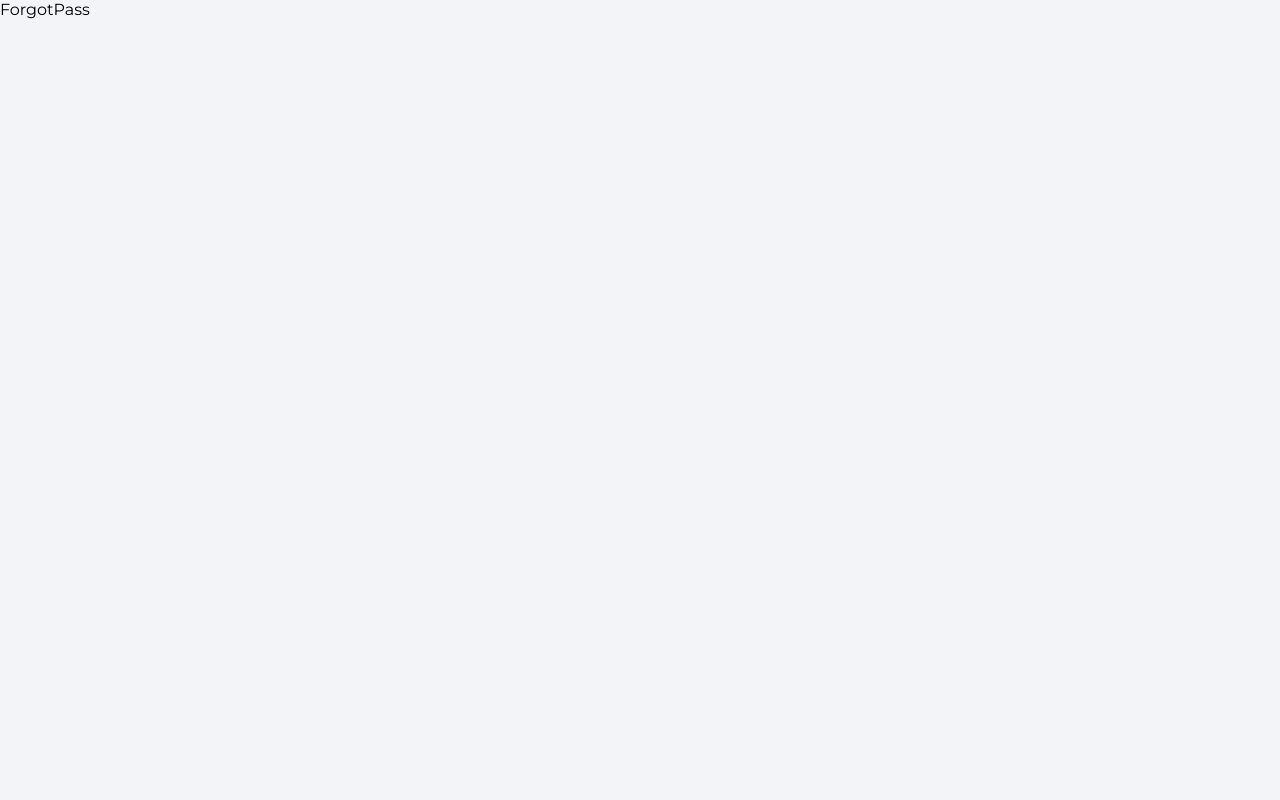
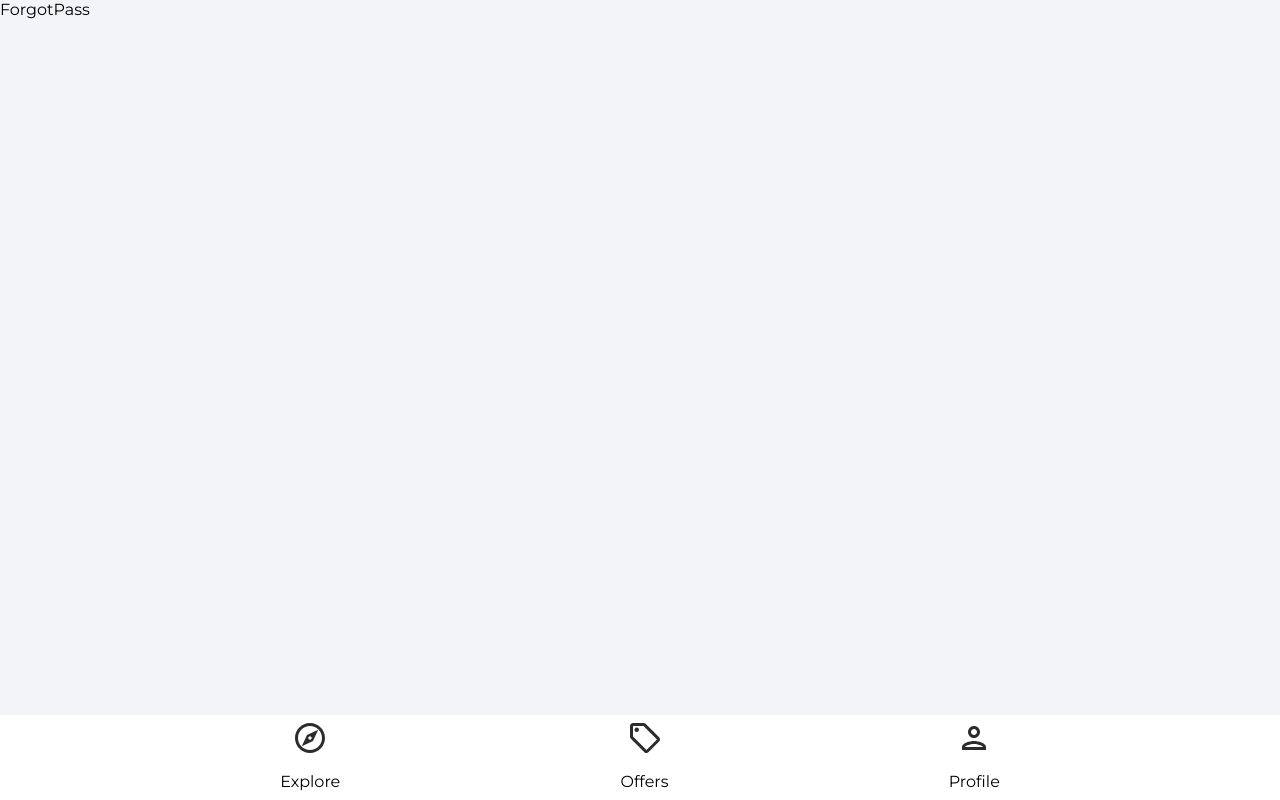
Before and after one commit to omar-zeineddine/property-marketplace, a React (Create React App) app: page /forgot-password in a window 1280 px wide. Built offline with nearby package versions, Linux system fonts and the light colour scheme.

Commit message:
feat - add navbar component

```diff
--- a/src/App.js
+++ b/src/App.js
@@ -1,4 +1,5 @@
 import { BrowserRouter as Router, Routes, Route } from "react-router-dom";
+import Navbar from "./components/Navbar/Navbar";
 import Explore from "./pages/Explore";
 import Offers from "./pages/Offers";
 import Profile from "./pages/Profile";
@@ -18,8 +19,8 @@ function App() {
           <Route path="/sign-up" element={<SignUp />} />
           <Route path="/forgot-password" element={<ForgotPassword />} />
         </Routes>
+        <Navbar />
       </Router>
-      {/* Navbar */}
     </>
   );
 }
--- /dev/null
+++ b/src/components/Navbar/Navbar.jsx
@@ -0,0 +1,29 @@
+import { useNavigate, useLocation } from "react-router-dom";
+import { ReactComponent as OfferIcon } from "../../assets/svg/localOfferIcon.svg";
+import { ReactComponent as ExploreIcon } from "../../assets/svg/exploreIcon.svg";
+import { ReactComponent as PersonOutlineIcon } from "../../assets/svg/personOutlineIcon.svg";
+
+const Navbar = () => {
+  return (
+    <footer className="navbar">
+      <nav className="navbarNav">
+        <ul className="navbarListItems">
+          <li className="navbarListItem">
+            <ExploreIcon fill="#2c2c2c" width="36px" height="36px" />
+            <p>Explore</p>
+          </li>
+          <li className="navbarListItem">
+            <OfferIcon fill="#2c2c2c" width="36px" height="36px" />
+            <p>Offers</p>
+          </li>
+          <li className="navbarListItem">
+            <PersonOutlineIcon fill="#2c2c2c" width="36px" height="36px" />
+            <p>Profile</p>
+          </li>
+        </ul>
+      </nav>
+    </footer>
+  );
+};
+
+export default Navbar;
```
